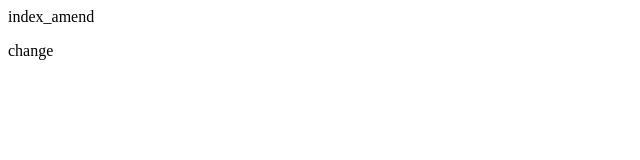
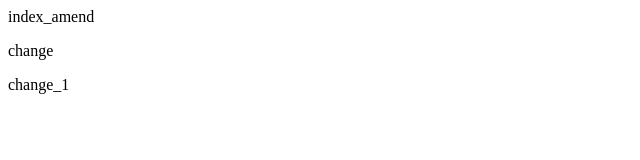
Before and after one commit to ciccici/git_tutorial, a plain HTML site: page index.html in a window 1280 px wide. Shown: the full height of the page, 0-640 px from the left. Drawn offline with Linux system fonts and the light colour scheme.

Commit message:
Change_1追記

```diff
--- a/index.html
+++ b/index.html
@@ -1,2 +1,4 @@
 <p>index_amend</p>
 <p>change</p>
+
+<p>change_1</p>
```
